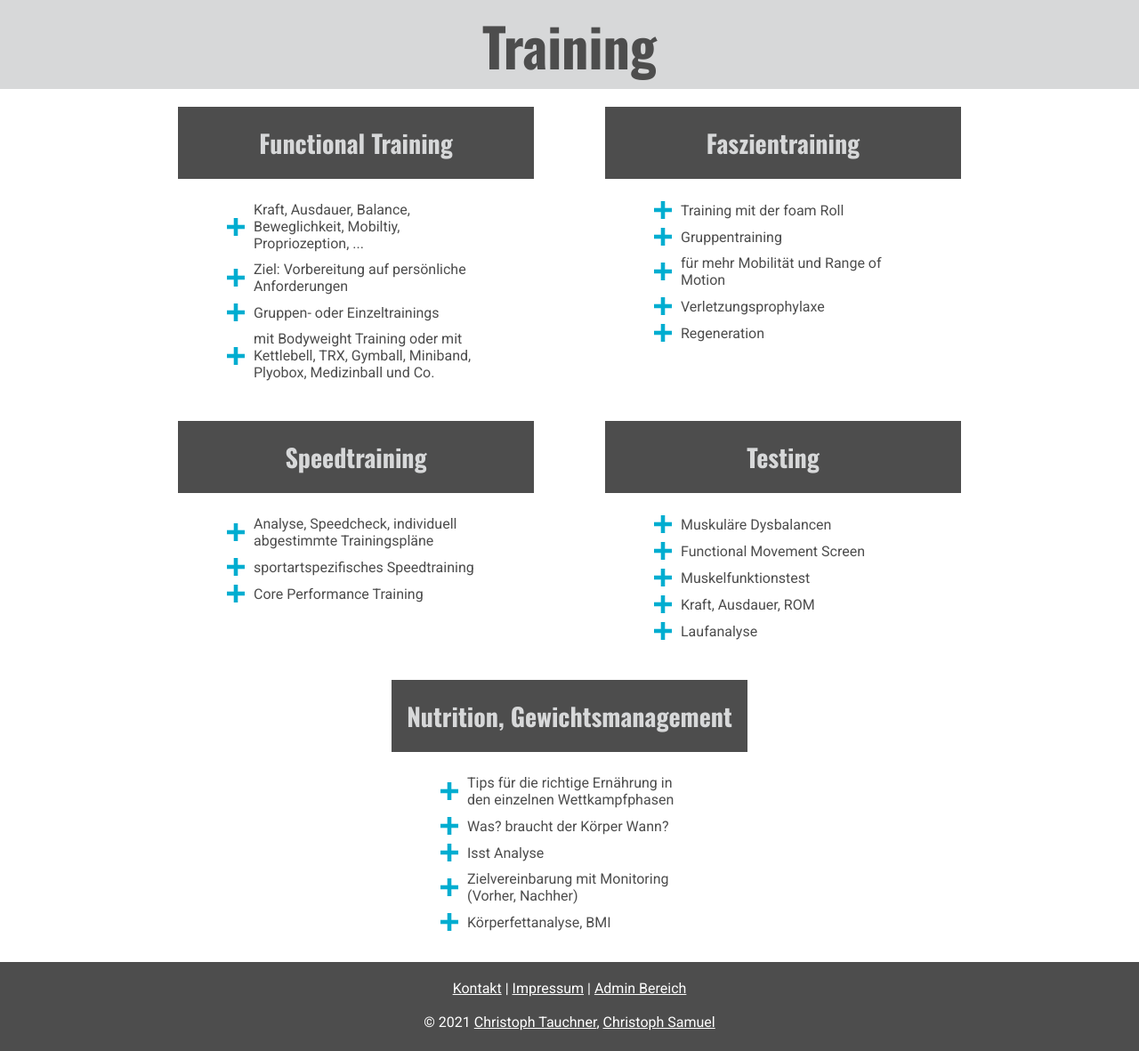
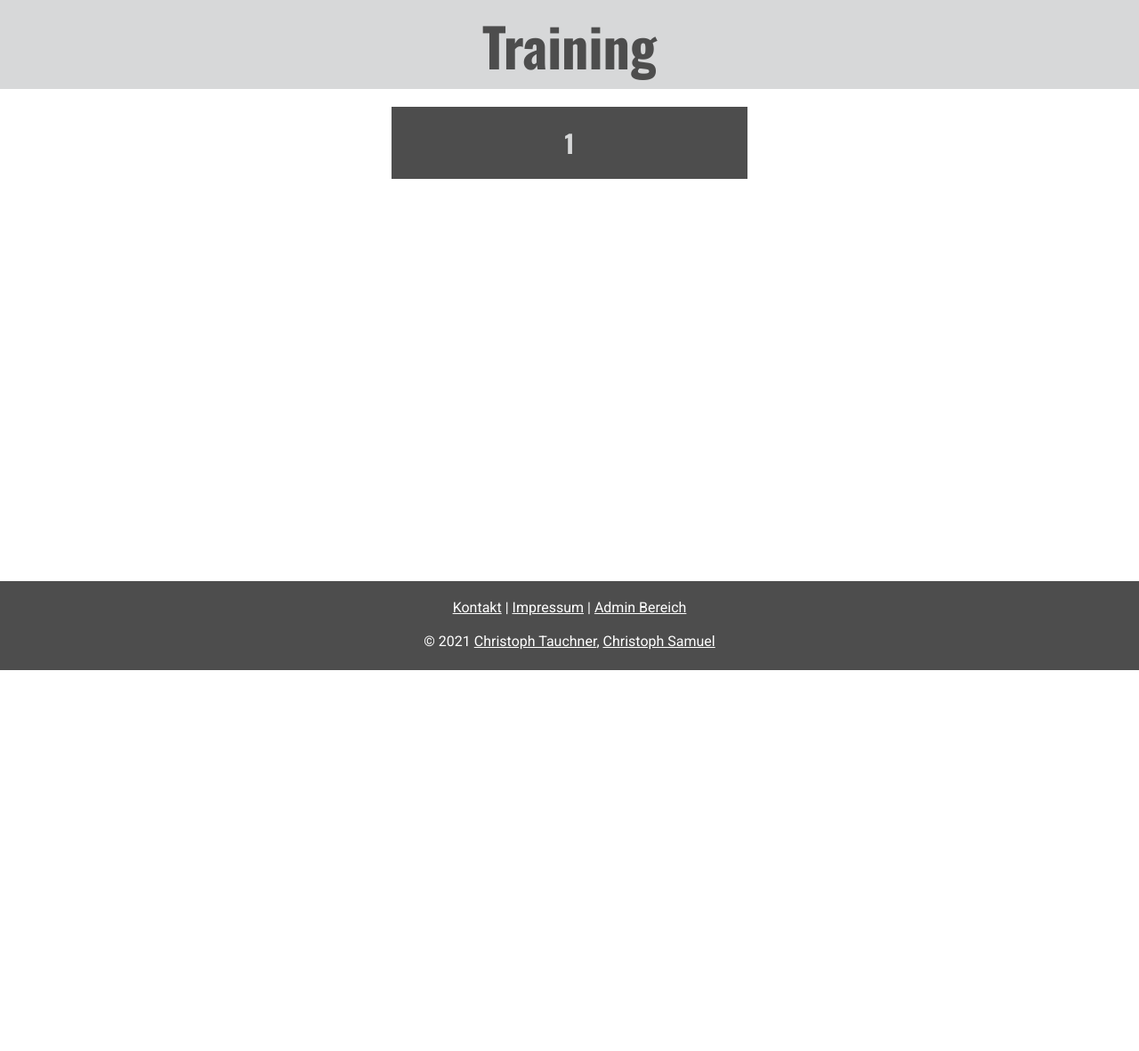
Before and after one commit to nico0601/Sommerprojekt2021, a PHP site: page /website/training.php in a window 1280 px wide. Shown: the part 47-1228 px from the top of the page at 89% size. After the commit the page ends 800 px from the top, so only its background shows below. Run offline with PHP 8.4, Linux system fonts and the light colour scheme; tables that the repository leaves empty or names only in its code hold one stand-in row (values such as "Sample post"); style sheets or scripts are compiled from the project's sources.

Commit message:
changed "training.php" content-source from static to database

```diff
--- a/website/training.php
+++ b/website/training.php
@@ -18,13 +18,22 @@ include "nav.php"
     <h1>Training</h1>
 </div>
 <section id="content">
+    <?php
+    include "getPDO.php";
+
+    $stmt = getPDO()->prepare("SELECT * FROM training");
+    $stmt->execute();
+    $stmt = $stmt->fetchAll();
+    $i = 1;
+
+    foreach ($stmt as $training) {
+        echo <<<ENDE
     <div class="contentSection">
-        <div class="contentHeading">
-            Functional Training
-        </div>
-        <?php
+        <div class="contentHeading">$training[0]</div>
+ENDE;
+
         if (isset($_GET['angebot']) && $_GET['angebot'] !== "") {
-            if ($_GET['angebot'] == 1) {
+            if ($_GET['angebot'] == $i) {
                 echo "<div class='description noHidden'>";
             } else {
                 echo "<div class='description hidden'>";
@@ -32,169 +41,25 @@ include "nav.php"
         } else {
             echo "<div class='description hidden'>";
         }
-        ?>
-        <div class="item">
-            <img class="plus" src="/images/plus.svg" alt="plus icon">
-            <a>Kraft, Ausdauer, Balance, Beweglichkeit, Mobiltiy, Propriozeption, ...</a>
-        </div>
-        <div class="item">
-            <img class="plus" src="/images/plus.svg" alt="plus icon">
-            <a>Ziel: Vorbereitung auf persönliche Anforderungen</a>
-        </div>
-        <div class="item">
-            <img class="plus" src="/images/plus.svg" alt="plus icon">
-            <a>Gruppen- oder Einzeltrainings</a>
-        </div>
-        <div class="item">
-            <img class="plus" src="/images/plus.svg" alt="plus icon">
-            <a>mit Bodyweight Training oder mit Kettlebell, TRX, Gymball, Miniband, Plyobox, Medizinball und Co.</a>
-        </div>
-    </div>
-    </div>
 
-    <div class="contentSection">
-        <div class="contentHeading">
-            Faszientraining
-        </div>
-        <?php
-        if (isset($_GET['angebot']) && $_GET['angebot'] !== "") {
-            if ($_GET['angebot'] == 2) {
-                echo "<div class='description noHidden'>";
-            } else {
-                echo "<div class='description hidden'>";
-            }
-        } else {
-            echo "<div class='description hidden'>";
+        $stmt2 = getPDO()->prepare("SELECT * FROM beschreibungTr WHERE fk_pk_training_name = ?");
+        $stmt2->execute(array($training[0]));
+        $stmt2 = $stmt2->fetchAll();
+
+        foreach ($stmt2 as $angebot) {
+            echo <<<ENDE
+            <div class="item">
+                <img class="plus" src="/images/plus.svg" alt="plus icon">
+                <a>$angebot[1]</a>
+            </div>
+ENDE;
+
         }
-        ?>
-        <div class="item">
-            <img class="plus" src="/images/plus.svg" alt="plus icon">
-            <a>Training mit der foam Roll</a>
-        </div>
-        <div class="item">
-            <img class="plus" src="/images/plus.svg" alt="plus icon">
-            <a>Gruppentraining</a>
-        </div>
-        <div class="item">
-            <img class="plus" src="/images/plus.svg" alt="plus icon">
-            <a>für mehr Mobilität und Range of Motion</a>
-        </div>
-        <div class="item">
-            <img class="plus" src="/images/plus.svg" alt="plus icon">
-            <a>Verletzungsprophylaxe</a>
-        </div>
-        <div class="item">
-            <img class="plus" src="/images/plus.svg" alt="plus icon">
-            <a>Regeneration</a>
-        </div>
-    </div>
-    </div>
 
-    <div class="contentSection">
-        <div class="contentHeading">
-            Speedtraining
-        </div>
-        <?php
-        if (isset($_GET['angebot']) && $_GET['angebot'] !== "") {
-            if ($_GET['angebot'] == 3) {
-                echo "<div class='description noHidden'>";
-            } else {
-                echo "<div class='description hidden'>";
-            }
-        } else {
-            echo "<div class='description hidden'>";
-        }
-        ?>
-        <div class="item">
-            <img class="plus" src="/images/plus.svg" alt="plus icon">
-            <a>Analyse, Speedcheck, individuell abgestimmte Trainingspläne</a>
-        </div>
-        <div class="item">
-            <img class="plus" src="/images/plus.svg" alt="plus icon">
-            <a>sportartspezifisches Speedtraining</a>
-        </div>
-        <div class="item">
-            <img class="plus" src="/images/plus.svg" alt="plus icon">
-            <a>Core Performance Training</a>
-        </div>
-    </div>
-    </div>
-
-    <div class="contentSection">
-        <div class="contentHeading">
-            Testing
-        </div>
-        <?php
-        if (isset($_GET['angebot']) && $_GET['angebot'] !== "") {
-            if ($_GET['angebot'] == 4) {
-                echo "<div class='description noHidden'>";
-            } else {
-                echo "<div class='description hidden'>";
-            }
-        } else {
-            echo "<div class='description hidden'>";
-        }
-        ?>
-        <div class="item">
-            <img class="plus" src="/images/plus.svg" alt="plus icon">
-            <a>Muskuläre Dysbalancen</a>
-        </div>
-        <div class="item">
-            <img class="plus" src="/images/plus.svg" alt="plus icon">
-            <a>Functional Movement Screen</a>
-        </div>
-        <div class="item">
-            <img class="plus" src="/images/plus.svg" alt="plus icon">
-            <a>Muskelfunktionstest</a>
-        </div>
-        <div class="item">
-            <img class="plus" src="/images/plus.svg" alt="plus icon">
-            <a>Kraft, Ausdauer, ROM</a>
-        </div>
-        <div class="item">
-            <img class="plus" src="/images/plus.svg" alt="plus icon">
-            <a>Laufanalyse</a>
-        </div>
-    </div>
-    </div>
-
-    <div class="contentSection">
-        <div class="contentHeading">
-            Nutrition, Gewichtsmanagement
-        </div>
-        <?php
-        if (isset($_GET['angebot']) && $_GET['angebot'] !== "") {
-            if ($_GET['angebot'] == 5) {
-                echo "<div class='description noHidden'>";
-            } else {
-                echo "<div class='description hidden'>";
-            }
-        } else {
-            echo "<div class='description hidden'>";
-        }
-        ?>
-        <div class="item">
-            <img class="plus" src="/images/plus.svg" alt="plus icon">
-            <a>Tips für die richtige Ernährung in den einzelnen Wettkampfphasen</a>
-        </div>
-        <div class="item">
-            <img class="plus" src="/images/plus.svg" alt="plus icon">
-            <a>Was? braucht der Körper Wann?</a>
-        </div>
-        <div class="item">
-            <img class="plus" src="/images/plus.svg" alt="plus icon">
-            <a>Isst Analyse</a>
-        </div>
-        <div class="item">
-            <img class="plus" src="/images/plus.svg" alt="plus icon">
-            <a>Zielvereinbarung mit Monitoring (Vorher, Nachher)</a>
-        </div>
-        <div class="item">
-            <img class="plus" src="/images/plus.svg" alt="plus icon">
-            <a>Körperfettanalyse, BMI</a>
-        </div>
-    </div>
-    </div>
+        echo "</div></div>";
+        $i++;
+    }
+    ?>
 </section>
 
 <?php
```
